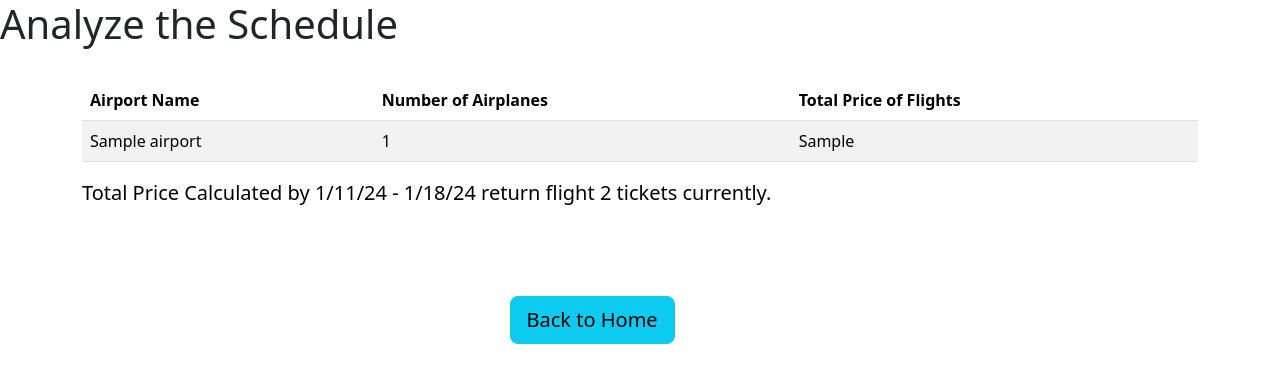
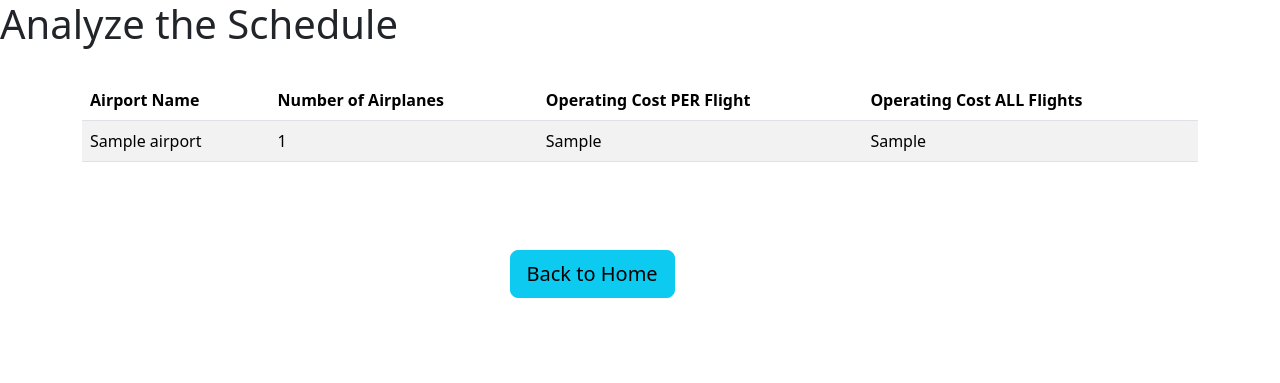
Before and after one commit to MichealC03/Capstone, a Flask app: template templates/end.html in a window 1280 px wide. Shown: the top 383 px of the page. Run offline with Flask 3, Linux system fonts and the light colour scheme; the template is opened without the code that fills it: most values are stand-ins (such as "Sample title", 1, 10 or a date in 2020); some libraries are stand-ins or nearby versions.

Commit message:
recent changes

```diff
--- a/main.py
+++ b/main.py
@@ -18,20 +18,21 @@ client = pymongo.MongoClient(databaseInfo)
 
 #Dictionary with all airports that Hawaiian Airlines flies to
 airportDict = {
-"Austin": {"ICAO": "KAUS", "latitude": 30.2025, "longitude": -97.6650},
-"Boston": {"ICAO": "KBOS", "latitude": 42.3641, "longitude": -71.0052},
-"Vegas": {"ICAO": "KLAS", "latitude": 36.0840, "longitude": -115.1536},
-"Long Beach": {"ICAO": "KLGB", "latitude": 33.8177, "longitude": -118.1516},
-"Los Angeles": {"ICAO": "KLAX", "latitude": 33.9416, "longitude": -118.4085},
-"Oakland": {"ICAO": "KOAK", "latitude": 37.7214, "longitude": -122.2208},
-"Ontario": {"ICAO": "KONT", "latitude": 34.0551, "longitude": -117.6006},
-"Phoenix": {"ICAO": "KPHX", "latitude": 33.4342, "longitude": -112.0080},
-"Portland": {"ICAO": "KPDX", "latitude": 45.5898, "longitude": -122.5951},
-"Sacramento": {"ICAO": "KSMF", "latitude": 38.6957, "longitude": -121.5908},
-"San Diego": {"ICAO": "KSAN", "latitude": 32.7336, "longitude": -117.1897},
-"San Francisco": {"ICAO": "KSFO", "latitude": 37.7749, "longitude": -122.4194},
-"San Jose": {"ICAO": "KSJC", "latitude": 37.3541, "longitude": -121.9375},
-"Seattle": {"ICAO": "KSEA", "latitude": 47.4502, "longitude": -122.3088}
+"Austin": {"ICAO": "KAUS", "latitude": 30.2025, "longitude": -97.6650, "miles": 3750},
+"Boston": {"ICAO": "KBOS", "latitude": 42.3641, "longitude": -71.0052, "miles": 5085},
+"Vegas": {"ICAO": "KLAS", "latitude": 36.0840, "longitude": -115.1536, "miles": 2751},
+"Long Beach": {"ICAO": "KLGB", "latitude": 33.8177, "longitude": -118.1516, "miles": 2494},
+"Los Angeles": {"ICAO": "KLAX", "latitude": 33.9416, "longitude": -118.4085, "miles": 2556},
+"Oakland": {"ICAO": "KOAK", "latitude": 37.7214, "longitude": -122.2208, "miles": 2397},
+"Ontario": {"ICAO": "KONT", "latitude": 34.0551, "longitude": -117.6006, "miles": 2512},
+"Phoenix": {"ICAO": "KPHX", "latitude": 33.4342, "longitude": -112.0080, "miles": 2883},
+"Portland": {"ICAO": "KPDX", "latitude": 45.5898, "longitude": -122.5951, "miles": 2674},
+"Sacramento": {"ICAO": "KSMF", "latitude": 38.6957, "longitude": -121.5908, "miles": 2560},
+"San Diego": {"ICAO": "KSAN", "latitude": 32.7336, "longitude": -117.1897, "miles": 2614},
+"San Francisco": {"ICAO": "KSFO", "latitude": 37.7749, "longitude": -122.4194, "miles": 2397},
+"San Jose": {"ICAO": "KSJC", "latitude": 37.3541, "longitude": -121.9375, "miles": 2403},
+"Seattle": {"ICAO": "KSEA", "latitude": 47.4502, "longitude": -122.3088, "miles": 2677},
+"New York City": {"ICAO": "KJFK", "latitude": 40.6413, "longitude": -73.7781, "miles": 4982}
 }
 
 #Df with the choices of the user and what their airports they want to fly from are
@@ -51,8 +52,22 @@ def end():
     """
     Purpose: Route to the end and display statistics from the last and previous runs
     """
+    # Get the operating prices for the flights
+    userChoiceDf['Operating Cost ALL Flights'] = getPrices(userChoiceDf)
 
-    userChoiceDf['Flight Price'] = getPrices(userChoiceDf)
+    # Convert the columns to float
+    userChoiceDf['Operating Cost ALL Flights'] = userChoiceDf['Operating Cost ALL Flights'].astype(float)
+    userChoiceDf['numPlanes'] = userChoiceDf['numPlanes'].astype(int)
+
+    # Get the operating cost per flight
+    userChoiceDf['Operating Cost PER Flight'] = userChoiceDf['Operating Cost ALL Flights'].div(userChoiceDf['numPlanes'])
+
+    #Round the columns to 2 decimal places
+    cols_to_round = ['Operating Cost PER Flight', 'Operating Cost ALL Flights']
+    userChoiceDf[cols_to_round] = userChoiceDf[cols_to_round].round(2)
+
+    # Convert the numPlanes to string
+    userChoiceDf['numPlanes'] = userChoiceDf['numPlanes'].astype(str)
 
     return render_template('end.html',userChoiceDf=userChoiceDf)
 
@@ -108,36 +123,49 @@ def getPrices(df):
     ARGS:
         df dataframe: This is the dataframe that the user chose to simulate
     """
+    print(df)
     priceList = []
 
-    #For each airport in df get the price
+    # Get the Operating Cost Per ASM from https://newsroom.hawaiianairlines.com/releases/hawaiian-holdings-reports-2023-fourth-quarter-and-full-year-financial-results
+    operatingCostPerASM = 0.149
+
+    #Get the total miles for the flight
     for airport,data in df.iterrows():
-        #Remove the K from ICAO
-        airportInitials = df.loc[airport, 'ICAO']
-        airportInitials = airportInitials[1:]
-
-        #Get plane Num for that airport in the simulation
+        miles = df.loc[airport, 'miles']
         planeNum = userChoiceDf.loc[airport, 'numPlanes']
 
-        #Get best offer for the flight
-        try:
-            response = amadeus.shopping.flight_offers_search.get(
-                originLocationCode=airportInitials,
-                destinationLocationCode='HNL',
-                departureDate='2024-01-11',
-                returnDate='2024-01-18',
-                adults=2,
-                currencyCode="USD"
-                )
-            first_offer = response.data[0]
-            price = first_offer['price']['grandTotal']
+        #Get the price for the flight
+        price = miles * operatingCostPerASM * planeNum
+        priceList.append("{:.2f}".format(float(price)))
 
-            #Multiply times number of planes
-            price = float(price) * planeNum
+    # #For each airport in df get the price
+    # for airport,data in df.iterrows():
+    #     #Remove the K from ICAO
+    #     airportInitials = df.loc[airport, 'ICAO']
+    #     airportInitials = airportInitials[1:]
 
-            priceList.append("{:.2f}".format(float(price)))
-        except ResponseError as error:
-            print(error)
+    #     #Get plane Num for that airport in the simulation
+    #     planeNum = userChoiceDf.loc[airport, 'numPlanes']
+
+    #     #Get best offer for the flight
+    #     try:
+    #         response = amadeus.shopping.flight_offers_search.get(
+    #             originLocationCode=airportInitials,
+    #             destinationLocationCode='HNL',
+    #             departureDate='2024-01-11',
+    #             returnDate='2024-01-18',
+    #             adults=2,
+    #             currencyCode="USD"
+    #             )
+    #         first_offer = response.data[0]
+    #         price = first_offer['price']['grandTotal']
+
+    #         #Multiply times number of planes
+    #         price = float(price) * planeNum
+
+    #         priceList.append("{:.2f}".format(float(price)))
+    #     except ResponseError as error:
+    #         print(error)
 
     return priceList
 
--- a/templates/end.html
+++ b/templates/end.html
@@ -16,7 +16,8 @@
                     <tr>
                         <th>Airport Name</th>
                         <th>Number of Airplanes</th>
-                        <th>Total Price of Flights</th>
+                        <th>Operating Cost PER Flight</th>
+                        <th>Operating Cost ALL Flights</th>
                     </tr>
                 </thead>
                 <tbody>
@@ -24,17 +25,12 @@
                         <tr>
                             <td>{{ airport }}</td>
                             <td>{{ col['numPlanes'] }}</td>
-                            <td>{{ col['Flight Price'] }}</td>
+                            <td>{{ col['Operating Cost PER Flight'] }}</td>
+                            <td>{{ col['Operating Cost ALL Flights'] }}</td>
                         </tr>
                     {% endfor %}
                 </tbody>
             </table>
-            <div class="row">
-                <div class="col-auto">
-                    <p style="color: black; font-size: 20px;">Total Price Calculated by 1/11/24 - 1/18/24 return flight 2 tickets currently.</p>
-                </div>
-                </div>
-            </div>
         </div>
 
         <br>
```
Also changed, not shown: 1 other file.
